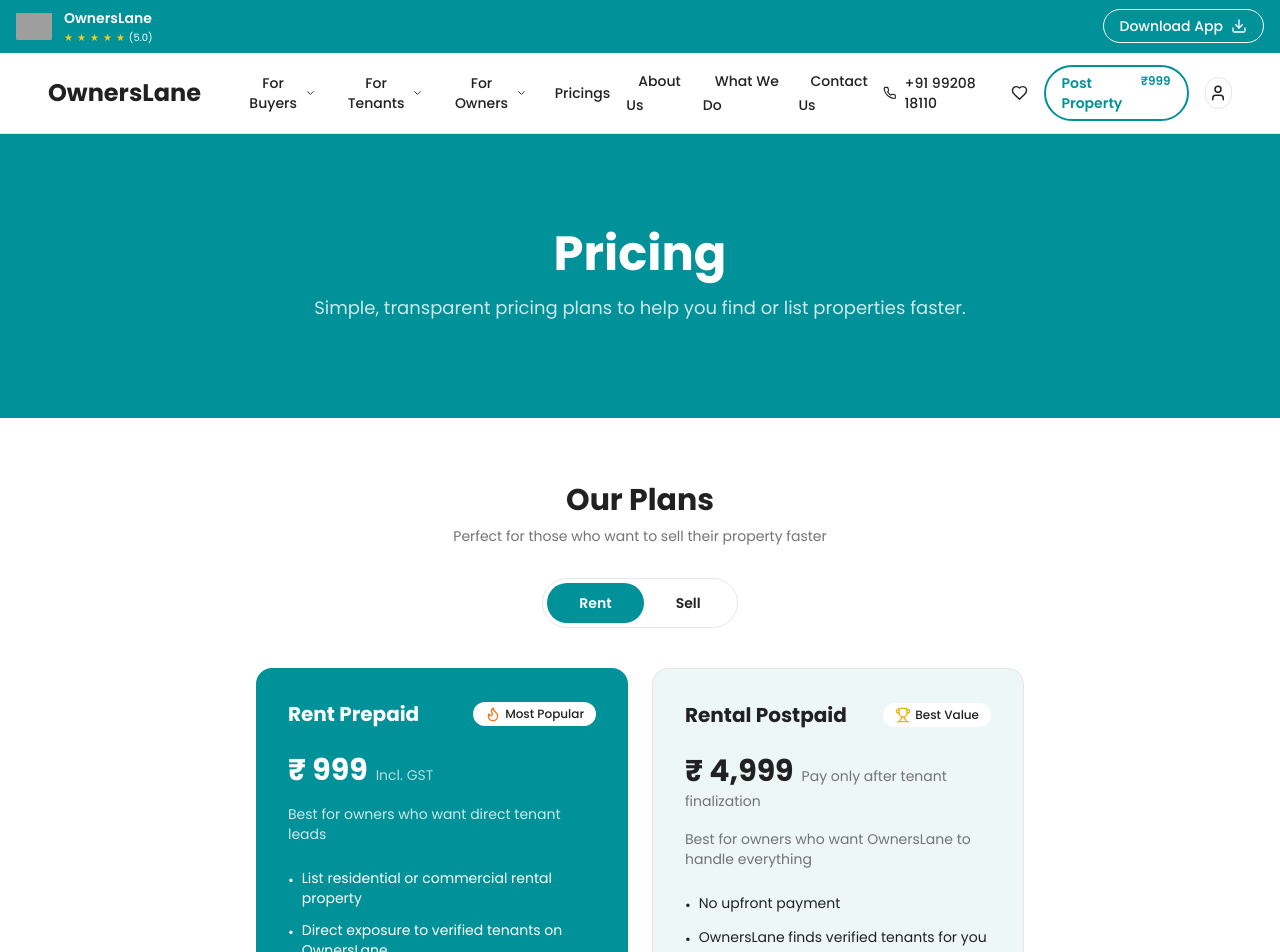
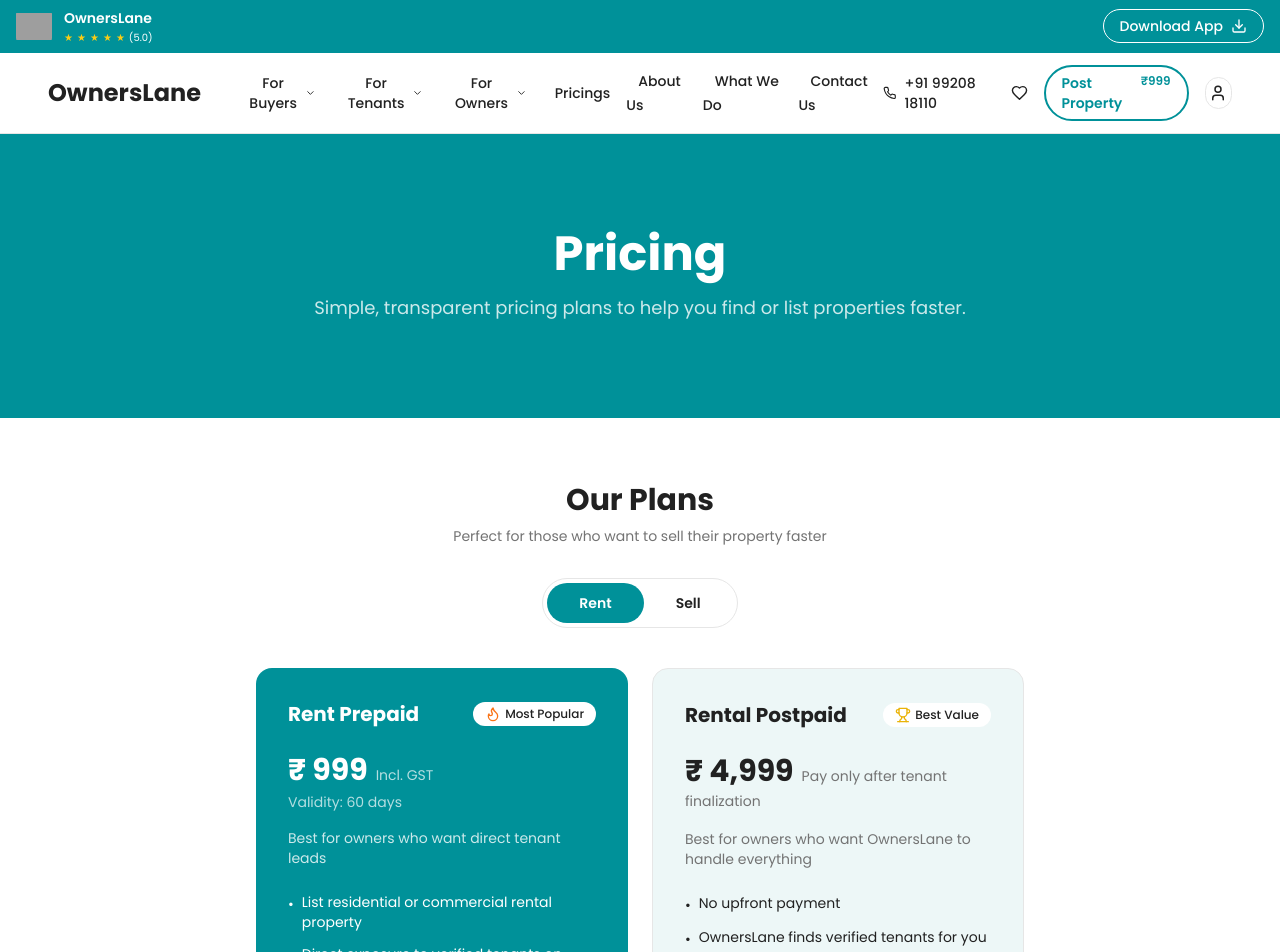
Before and after one commit to gopalvishwakrma/ownerslane, a React (Vite) app: page /pricing in a window 1280 px wide. Shown: the top 952 px of the page. Built offline with nearby package versions, Linux system fonts and the light colour scheme; grey boxes are pictures that could not be loaded; the HTML template or start-up script is replaced by a standard one.

Commit message:
update in pricing section:validity days

```diff
--- a/src/components/PlansSection.tsx
+++ b/src/components/PlansSection.tsx
@@ -191,6 +191,7 @@
   badgeIcon: JSX.Element;
   price: string;
   priceNote?: string;
+  validity?: string;
   tagline: string;
   features: string[];
   highlighted: boolean;
@@ -204,6 +205,7 @@
       badgeIcon: <Flame size={16} className="text-orange-500" />,
       price: "₹ 999",
       priceNote: "Incl. GST",
+      validity: "Validity: 60 days",
       tagline: "Best for owners who want direct tenant leads",
       highlighted: true,
       features: [
@@ -246,6 +248,7 @@
       badgeIcon: <Flame size={16} className="text-orange-500" />,
       price: "₹ 999",
       priceNote: "Incl. GST",
+      validity: "Validity: 90 days",
       tagline: "Best for owners who want direct buyer leads",
       highlighted: true,
       features: [
@@ -339,6 +342,11 @@
                   {plan.priceNote}
                 </span>
               )}
+              {plan.validity && (
+                <p className={`text-sm mt-1 ${plan.highlighted ? "text-primary-foreground/70" : "text-muted-foreground"}`}>
+                  {plan.validity}
+                </p>
+              )}
             </div>
             <p className={`text-sm mb-6 ${plan.highlighted ? "text-primary-foreground/80" : "text-muted-foreground"}`}>
               {plan.tagline}
```
